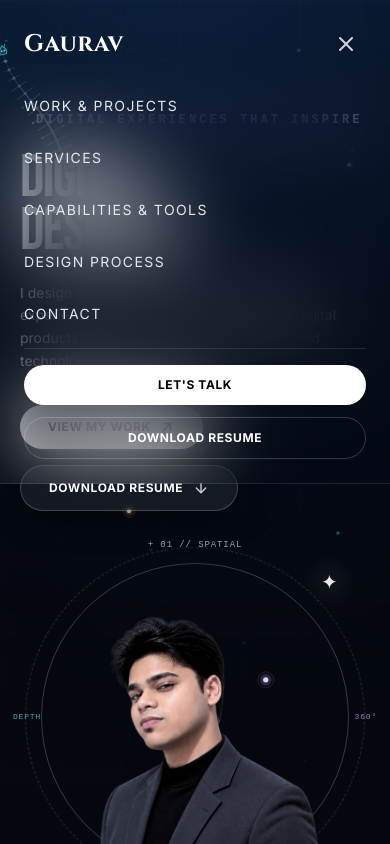
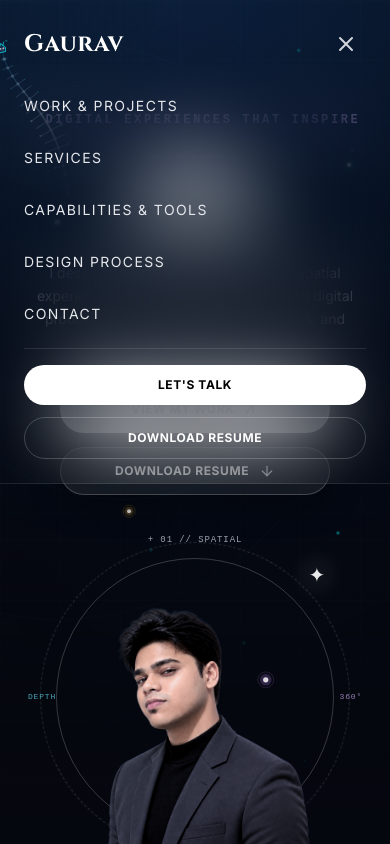
Before and after one commit to gauravroy888/gaurav-roy-portfolio, a Next.js app: page / in a window 390 px wide. Both pictures are taken after a click on the button 346 px from the left and 44 px from the top of the page. Shown: the top 844 px of the page. Built offline with nearby package versions, Linux system fonts and the light colour scheme.

Commit message:
Enhance: Center mobile layout, equalize hero button sizes, unify responsive breakpoint to 1024px, and add comprehensive README documentation

```diff
--- a/src/app/layout.tsx
+++ b/src/app/layout.tsx
@@ -1,6 +1,12 @@
-import type { Metadata } from 'next';
+import type { Metadata, Viewport } from 'next';
 import { Inter, Bebas_Neue, Cinzel } from 'next/font/google';
 import './globals.css';
+
+export const viewport: Viewport = {
+  width: 'device-width',
+  initialScale: 1,
+  themeColor: '#0E0F14',
+};
 
 const inter = Inter({
   subsets: ['latin'],
--- a/src/components/CompanyLogosSection.tsx
+++ b/src/components/CompanyLogosSection.tsx
@@ -31,13 +31,13 @@ export const CompanyLogosSection: React.FC = () => {
           <div className="absolute top-0 left-1/2 -translate-x-1/2 w-2/3 h-[1px] bg-gradient-to-r from-transparent via-purple-400/40 to-transparent pointer-events-none" />
 
           {/* Section Eyebrow */}
-          <div className="flex flex-col sm:flex-row items-center justify-between gap-3 mb-7 pb-4 border-b border-white/[0.08]">
-            <div className="flex items-center gap-2 text-xs font-mono uppercase tracking-[0.2em] text-purple-300 font-bold">
-              <Building2 className="w-4 h-4 text-purple-300" />
+          <div className="flex flex-col sm:flex-row items-center justify-between gap-2.5 sm:gap-3 mb-7 pb-4 border-b border-white/[0.08] text-center sm:text-left">
+            <div className="flex items-center justify-center sm:justify-start gap-2 text-xs font-mono uppercase tracking-[0.2em] text-purple-300 font-bold">
+              <Building2 className="w-4 h-4 text-purple-300 flex-shrink-0" />
               <span>Companies & Enterprise Brands I&apos;ve Worked With</span>
             </div>
-            <div className="flex items-center gap-1.5 text-[11px] font-mono text-cyan-300">
-              <Sparkles className="w-3.5 h-3.5 text-cyan-300" />
+            <div className="flex items-center justify-center sm:justify-start gap-1.5 text-[11px] font-mono text-cyan-300">
+              <Sparkles className="w-3.5 h-3.5 text-cyan-300 flex-shrink-0" />
               <span>Production CGI • 3D Design • Commercials</span>
             </div>
           </div>
--- a/src/components/HeroSection.tsx
+++ b/src/components/HeroSection.tsx
@@ -31,38 +31,38 @@ export const HeroSection: React.FC<HeroSectionProps> = ({ onOpenResume }) => {
       <div className="absolute top-[35%] right-[10%] w-[480px] h-[480px] rounded-full bg-gradient-radial from-violet-600/22 via-transparent to-transparent blur-[90px] pointer-events-none -z-10" />
 
       <div className="max-w-7xl mx-auto px-5 sm:px-8 lg:px-12 w-full flex items-end">
-        <div className="flex flex-col md:flex-row items-center md:items-end justify-between gap-8 lg:gap-10 w-full">
+        <div className="flex flex-col lg:flex-row items-center lg:items-end justify-between gap-8 lg:gap-10 w-full">
 
           {/* Left Side: Editorial Typography & Actions */}
           <div
             id="hero-title-area"
-            className="w-full md:w-[54%] space-y-6 sm:space-y-7 text-left relative z-10 translate-y-0 md:-translate-y-6 lg:-translate-y-8 pb-4 md:pb-4"
+            className="w-full lg:w-[54%] space-y-6 sm:space-y-7 text-center lg:text-left relative z-10 translate-y-0 lg:-translate-y-6 xl:-translate-y-8 pb-4 lg:pb-4 flex flex-col items-center lg:items-start"
           >
 
             {/* Eyebrow */}
-            <div className="text-xs sm:text-sm font-mono tracking-[0.25em] text-purple-300 uppercase font-bold flex items-center gap-2">
+            <div className="text-xs sm:text-sm font-mono tracking-[0.22em] text-purple-300 uppercase font-bold flex items-center justify-center lg:justify-start gap-2 mx-auto lg:mx-0">
               <span className="w-2 h-2 rounded-full bg-purple-400 animate-ping inline-block" />
               <span>Digital Experiences That Inspire</span>
             </div>
 
             {/* Massive Condensed Headline */}
-            <div className="space-y-0">
-              <h1 className="font-display text-6xl sm:text-8xl lg:text-[115px] font-normal text-white uppercase tracking-tight leading-[0.88] select-none">
+            <div className="space-y-0 w-full">
+              <h1 className="font-display text-5xl sm:text-7xl md:text-8xl lg:text-8xl xl:text-[112px] font-normal text-white uppercase tracking-tight leading-[0.9] select-none text-center lg:text-left">
                 DIGITAL <br />
                 DESIGNER
               </h1>
             </div>
 
             {/* Subtitle */}
-            <p className="text-sm sm:text-base md:text-lg text-gray-200 leading-relaxed max-w-lg font-sans">
+            <p className="text-sm sm:text-base lg:text-lg text-gray-200 leading-relaxed max-w-lg font-sans text-center lg:text-left mx-auto lg:mx-0 px-2 sm:px-0">
               I design elegant, high-performing 3D spatial experiences, generative AI pipelines, and digital products that merge strategy, aesthetics, and technology.
             </p>
 
             {/* Action Buttons */}
-            <div className="flex flex-wrap items-center gap-4 sm:gap-5 pt-2">
+            <div className="flex flex-col sm:flex-row items-center justify-center lg:justify-start gap-3.5 sm:gap-4 pt-2 w-full">
               <a
                 href="#work"
-                className="inline-flex items-center gap-2 px-7 sm:px-8 py-3.5 rounded-full bg-white text-black text-xs sm:text-sm font-bold tracking-wider uppercase hover:bg-gray-200 transition-all hover:scale-105 active:scale-95 shadow-lg shadow-white/10"
+                className="w-full max-w-[270px] sm:w-[230px] h-[48px] sm:h-[52px] inline-flex items-center justify-center gap-2 px-5 rounded-full bg-white text-black text-xs sm:text-sm font-bold tracking-wider uppercase border border-transparent hover:bg-gray-200 transition-all hover:scale-105 active:scale-95 shadow-lg shadow-white/10 text-center"
               >
                 <span>View My Work</span>
                 <ArrowUpRight className="w-4 h-4" />
@@ -70,7 +70,7 @@ export const HeroSection: React.FC<HeroSectionProps> = ({ onOpenResume }) => {
 
               <button
                 onClick={onOpenResume}
-                className="inline-flex items-center gap-2.5 px-7 sm:px-8 py-3.5 rounded-full bg-white/[0.07] hover:bg-white/[0.15] text-white text-xs sm:text-sm font-bold tracking-wider uppercase border border-white/20 hover:border-white/40 backdrop-blur-xl shadow-[0_8px_32px_0_rgba(0,0,0,0.4)] transition-all hover:scale-105 active:scale-95 group"
+                className="w-full max-w-[270px] sm:w-[230px] h-[48px] sm:h-[52px] inline-flex items-center justify-center gap-2.5 px-5 rounded-full bg-white/[0.07] hover:bg-white/[0.15] text-white text-xs sm:text-sm font-bold tracking-wider uppercase border border-white/20 hover:border-white/40 backdrop-blur-xl shadow-[0_8px_32px_0_rgba(0,0,0,0.4)] transition-all hover:scale-105 active:scale-95 group text-center"
               >
                 <span>Download Resume</span>
                 <ArrowDown className="w-4 h-4 text-gray-300 group-hover:text-white transition-transform group-hover:translate-y-0.5" />
@@ -80,18 +80,18 @@ export const HeroSection: React.FC<HeroSectionProps> = ({ onOpenResume }) => {
           </div>
 
           {/* Right Side: Portrait with Editorial Celestial Astrolabe & Responsive Layout (46% width) */}
-          <div className="w-full md:w-[46%] flex justify-center md:justify-end relative items-end pt-6 md:pt-0">
+          <div className="w-full lg:w-[46%] flex justify-center lg:justify-end relative items-end pt-8 lg:pt-0">
 
-            <div className="relative w-full max-w-[360px] sm:max-w-[400px] md:max-w-[450px] flex flex-col items-center justify-end">
+            <div className="relative w-full max-w-[340px] sm:max-w-[390px] md:max-w-[430px] lg:max-w-[460px] flex flex-col items-center justify-end">
 
               {/* --- MULTI-LAYERED EDITORIAL GEOMETRY & BACKLIGHT HALO --- */}
               <div
                 id="hero-portrait-circle"
-                className="absolute top-[28%] left-[50%] md:left-[54%] -translate-x-1/2 -translate-y-1/2 pointer-events-none z-0"
+                className="absolute top-[28%] left-[50%] lg:left-[54%] -translate-x-1/2 -translate-y-1/2 pointer-events-none z-0"
               >
 
                 {/* 1. Outer Delicate Dashed Orbital Ring */}
-                <div className="w-[340px] sm:w-[450px] md:w-[530px] lg:w-[570px] h-[340px] sm:h-[450px] md:h-[530px] lg:h-[570px] rounded-full border border-dashed border-white/15 animate-[spin_120s_linear_infinite]" />
+                <div className="w-[310px] sm:w-[400px] md:w-[480px] lg:w-[540px] xl:w-[570px] h-[310px] sm:h-[400px] md:h-[480px] lg:h-[540px] xl:h-[570px] rounded-full border border-dashed border-white/15 animate-[spin_120s_linear_infinite]" />
 
                 {/* 2. Inner Solid Architectural Orbit */}
                 <div className="absolute inset-4 sm:inset-5 rounded-full border border-white/20" />
@@ -127,7 +127,7 @@ export const HeroSection: React.FC<HeroSectionProps> = ({ onOpenResume }) => {
                       <img
                         src={portraitUrl}
                         alt="Gaurav Roy — Digital Designer Portrait"
-                        className="w-full max-w-[320px] sm:max-w-[380px] md:max-w-[420px] h-auto object-contain block drop-shadow-[0_0_35px_rgba(14,165,233,0.18)] drop-shadow-[0_20px_45px_rgba(0,0,0,0.95)] translate-y-7 sm:translate-y-10 md:translate-y-14 transition-all duration-500 hover:brightness-105"
+                        className="w-full max-w-[290px] sm:max-w-[340px] md:max-w-[380px] lg:max-w-[420px] h-auto object-contain block drop-shadow-[0_0_35px_rgba(14,165,233,0.18)] drop-shadow-[0_20px_45px_rgba(0,0,0,0.95)] translate-y-7 sm:translate-y-10 lg:translate-y-14 transition-all duration-500 hover:brightness-105"
                         style={{
                           filter: 'grayscale(22%) contrast(114%) brightness(97%)',
                         }}
@@ -135,7 +135,7 @@ export const HeroSection: React.FC<HeroSectionProps> = ({ onOpenResume }) => {
 
                       {/* 2. Delicate Deep Oceanic Blue Tint Wash Masked Directly to Portrait Silhouette */}
                       <div
-                        className="absolute inset-0 pointer-events-none mix-blend-soft-light opacity-65 translate-y-7 sm:translate-y-10 md:translate-y-14"
+                        className="absolute inset-0 pointer-events-none mix-blend-soft-light opacity-65 translate-y-7 sm:translate-y-10 lg:translate-y-14"
                         style={{
                           background: 'linear-gradient(135deg, rgba(14,165,233,0.2) 0%, rgba(30,58,138,0.45) 50%, rgba(15,23,42,0.6) 100%)',
                           WebkitMaskImage: `url(${portraitUrl})`,
@@ -154,7 +154,7 @@ export const HeroSection: React.FC<HeroSectionProps> = ({ onOpenResume }) => {
               </div>
 
               {/* Floating Minimal Badge Beside Torso */}
-              <div className="absolute bottom-10 right-1 sm:bottom-14 sm:right-2 md:bottom-18 md:-right-6 z-20 luxury-card rounded-xl px-4 sm:px-5 py-2.5 sm:py-3 shadow-2xl text-right border border-white/20 backdrop-blur-md">
+              <div className="absolute bottom-4 sm:bottom-8 right-2 sm:right-6 lg:-right-2 z-20 luxury-card rounded-xl px-4 sm:px-5 py-2.5 sm:py-3 shadow-2xl text-right border border-white/20 backdrop-blur-md">
                 <span className="text-[9px] sm:text-[10px] font-mono tracking-widest text-gray-300 uppercase block font-semibold">
                   Available for
                 </span>
--- a/src/components/Navbar.tsx
+++ b/src/components/Navbar.tsx
@@ -62,7 +62,7 @@ export const Navbar: React.FC<NavbarProps> = ({ onOpenResume, onOpenContact, onO
           </a>
 
           {/* Center Glassmorphic Nav Bar Pill with Active Scroll Spy */}
-          <nav className="hidden md:flex items-center gap-1 px-3 py-1.5 rounded-full bg-white/[0.06] hover:bg-white/[0.08] backdrop-blur-2xl border border-white/15 shadow-[0_8px_32px_0_rgba(0,0,0,0.37)] transition-all">
+          <nav className="hidden lg:flex items-center gap-1 px-3 py-1.5 rounded-full bg-white/[0.06] hover:bg-white/[0.08] backdrop-blur-2xl border border-white/15 shadow-[0_8px_32px_0_rgba(0,0,0,0.37)] transition-all">
             {navLinks.map((link) => {
               const isActive = activeSection === link.id;
               return (
@@ -86,7 +86,7 @@ export const Navbar: React.FC<NavbarProps> = ({ onOpenResume, onOpenContact, onO
             {onOpenCommand && (
               <button
                 onClick={onOpenCommand}
-                className="hidden lg:flex items-center gap-2 px-3 py-2 rounded-full bg-white/[0.06] hover:bg-white/[0.12] border border-white/10 text-xs font-mono text-gray-300 transition-all cursor-pointer"
+                className="hidden xl:flex items-center gap-2 px-3 py-2 rounded-full bg-white/[0.06] hover:bg-white/[0.12] border border-white/10 text-xs font-mono text-gray-300 transition-all cursor-pointer"
                 title="Open Command Menu (Ctrl+K or Cmd+K)"
               >
                 <Search className="w-3.5 h-3.5 text-gray-400" />
@@ -107,7 +107,7 @@ export const Navbar: React.FC<NavbarProps> = ({ onOpenResume, onOpenContact, onO
           {/* Mobile Hamburger Toggle */}
           <button
             onClick={() => setMobileMenuOpen(!mobileMenuOpen)}
-            className="md:hidden p-2 text-gray-300 hover:text-white"
+            className="lg:hidden p-2 text-gray-300 hover:text-white"
             aria-label="Toggle Navigation"
           >
             {mobileMenuOpen ? <X className="w-6 h-6" /> : <Menu className="w-6 h-6" />}
@@ -118,7 +118,7 @@ export const Navbar: React.FC<NavbarProps> = ({ onOpenResume, onOpenContact, onO
 
       {/* Mobile Drawer Menu */}
       {mobileMenuOpen && (
-        <div className="md:hidden bg-[#0A0B10]/98 backdrop-blur-2xl border-b border-white/10 px-6 py-6 space-y-4">
+        <div className="lg:hidden bg-[#0A0B10]/98 backdrop-blur-2xl border-b border-white/10 px-6 py-6 space-y-4">
           <a
             href="#work"
             onClick={() => setMobileMenuOpen(false)}
```
Also changed, not shown: 1 other file (tests, documents, lock files or other folders).
